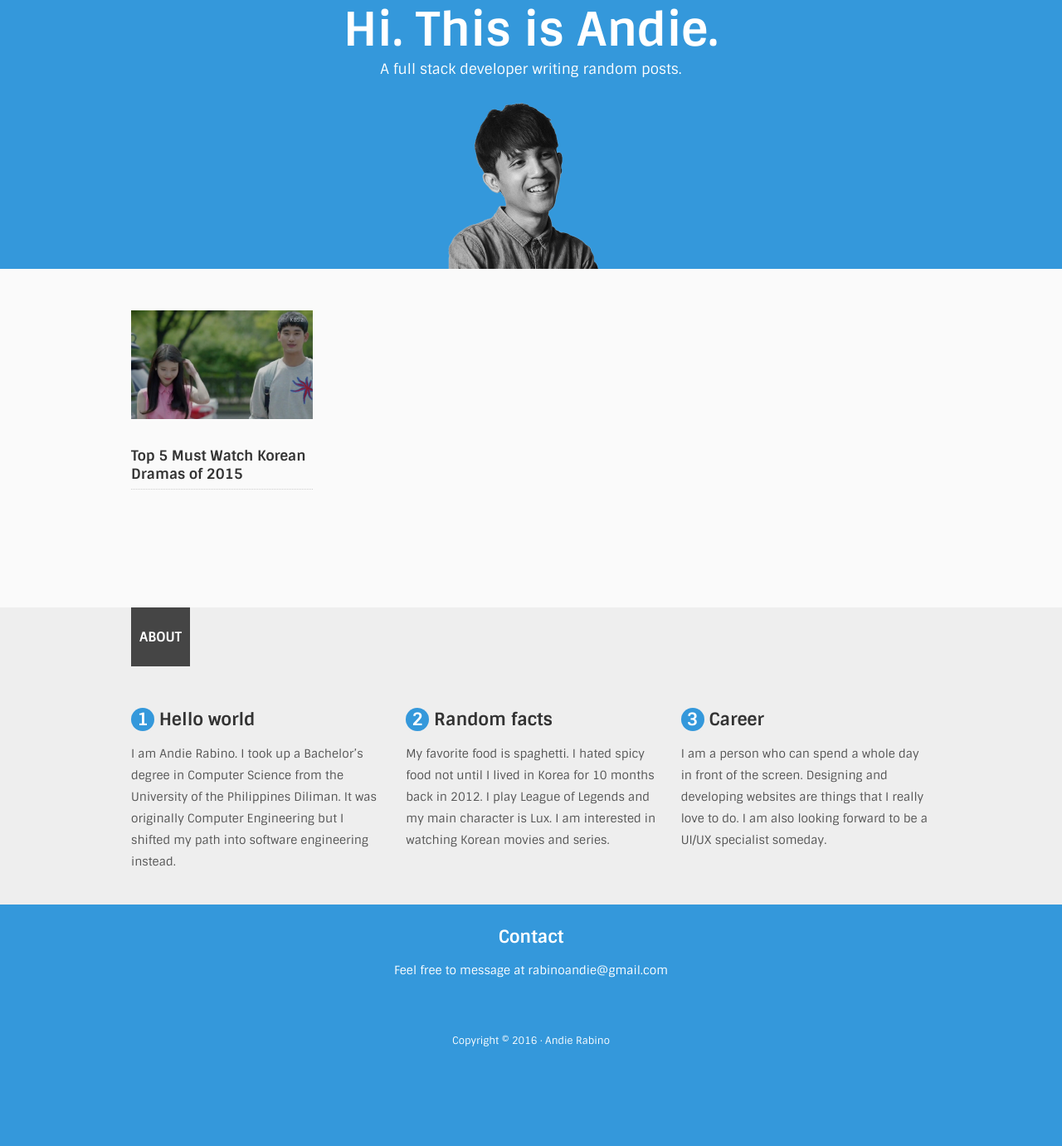
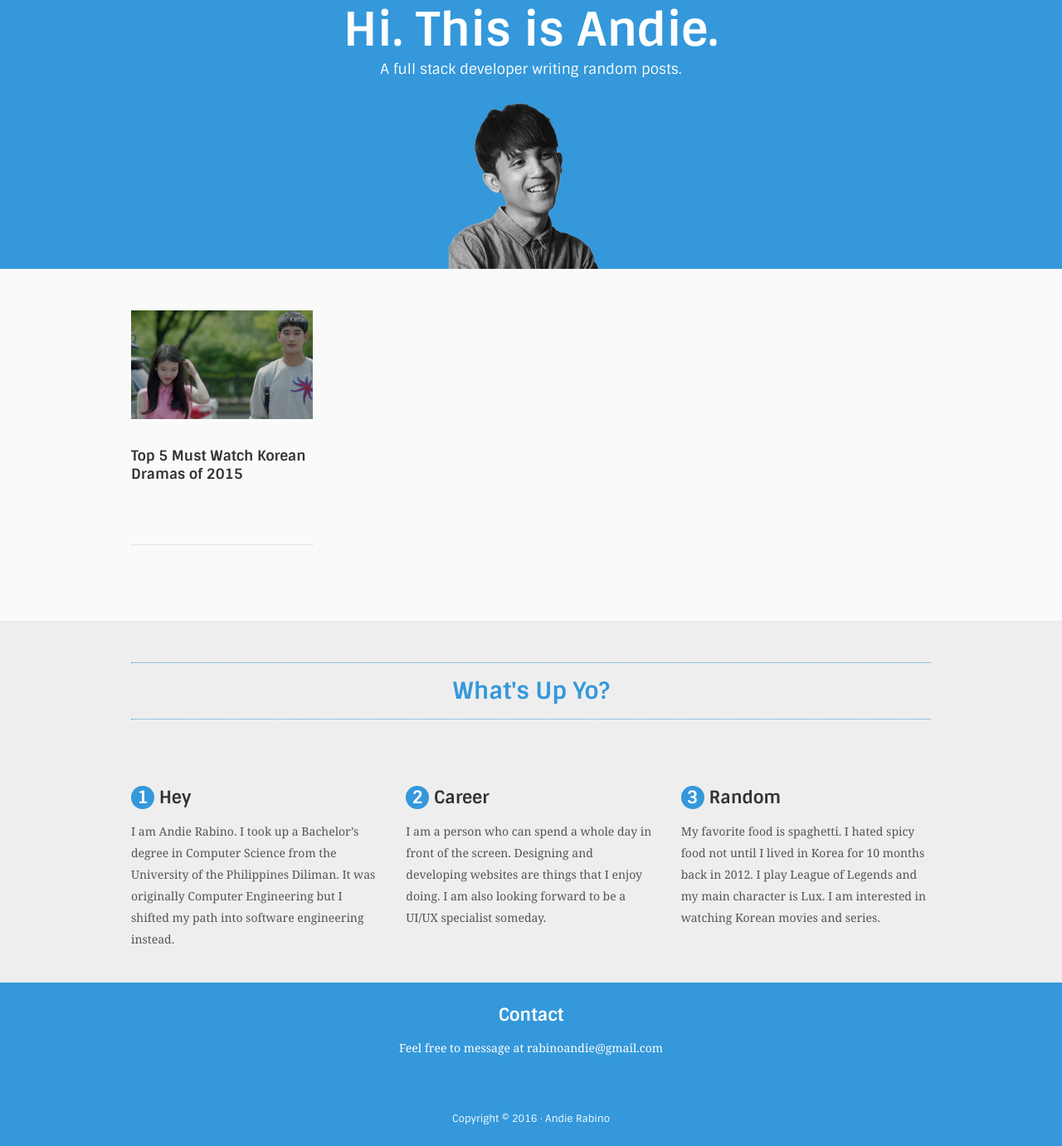
Before and after one commit to heyandie/andierabino, a Django app: page / in a window 1280 px wide. Shown: the part 71-1452 px from the top of the page at 83% size. Before the commit the page ends 1332 px from the top, so only its background shows below. Run offline with Django 3.2, Linux system fonts and the light colour scheme; data comes from the database, SQL or seed files in the repository.

Commit message:
updated fonts

```diff
--- a/static/css/main.css
+++ b/static/css/main.css
@@ -98,8 +98,9 @@ a {
 }
 
 p, .excerpt {
-  font-family: 'Sintony';
+  font-family: 'Noto Serif';
   font-weight: 300;
+  color: #555;
 }
 
 a:hover {
@@ -112,13 +113,9 @@ a:hover {
 /* ======== */
 
 .section-header {
-  display: inline-block;
-  padding: 25px 10px;
-  font-size: 1.6rem;
-  background-color: #454545;
-  color: #fff;
-  font-weight: bold;
-  margin-bottom: 25px;
+  border-top: 1px dotted #3498db;
+  border-bottom: 1px dotted #3498db;
+  color: #3498db;
 }
 
 .section-header-blue {
@@ -401,7 +398,7 @@ h3 {
 
 h4 {
   font-size: 2.4rem;
-  font-weight: 400;
+  font-weight: normal;
   margin: 0;
 }
 
@@ -415,7 +412,6 @@ p {
   font-size: 1.4rem;
   font-weight: 300;
   line-height: 2.6rem;
-  color: #545454;
 }
 p.instagram {
   max-width: 599px;
@@ -442,8 +438,7 @@ p, .caption, .meta {
 }
 
 .emphasis {
-  font-family: 'Open Sans Semibold';
-  color: #34495e;
+  font-weight: bold;
 }
 
 .excerpt {
--- a/templates/base.html
+++ b/templates/base.html
@@ -13,7 +13,7 @@
   {% block og_tags %}
   {% endblock %}
   <link rel="stylesheet" type="text/css" href="{% static 'css/main.css' %}" />
-  <link href='https://fonts.googleapis.com/css?family=Roboto+Slab:400,100,300,700' rel='stylesheet' type='text/css'>
+  <link href='https://fonts.googleapis.com/css?family=Noto+Serif:400,700' rel='stylesheet' type='text/css'>
   <link href='https://fonts.googleapis.com/css?family=Sintony:400,700' rel='stylesheet' type='text/css'>
   <script src="/static/js/prism.js"></script>
 
@@ -31,7 +31,7 @@
      ga('send', 'pageview', {
        page: window.location.pathname
      });
-     console.log("Sent data")
+     console.log("Done")
   }
 
   </script>
@@ -60,31 +60,33 @@
   <section id="about" class="grid-container max-10000 padded-bottom-25">
     <div class="grid-container">
       <div class="grid-80 prefix-10 tablet-grid-100 mobile-grid-100">
-        <div class="padded-bottom-25 grid-100">
-
-          <div class="section-header">ABOUT</div>
+        <div class="grid-100 text-center padded-v-50">
+          <h3 class="emphasis section-header padded-v-15">What's Up Yo?</h3>
+          <div class="spacer"></div>
         </div>
         <div class="grid-33 tablet-grid-33">
-          <div class="title"><span class="title-number">1</span> Hello world</div>
+          <div class="title"><span class="title-number">1</span> Hey</div>
           <p>
             I am Andie Rabino. I took up a Bachelor’s degree in Computer Science from the University of the Philippines Diliman.
             It was originally Computer Engineering but I shifted my path into software engineering instead.
           </p>
         </div>
         <div class="grid-33 tablet-grid-33">
-          <div class="title"><span class="title-number">2</span> Random facts</div>
+          <div class="title"><span class="title-number">2</span> Career</div>
+          <p>
+            I am a person who can spend a whole day in front of the screen.
+            Designing and developing websites are things that I enjoy doing.
+            I am also looking forward to be a UI/UX specialist someday.
+          </p>
+        </div>
+        <div class="grid-33 tablet-grid-33">
+          <div class="title"><span class="title-number">3</span> Random</div>
           <p>
             My favorite food is spaghetti. I hated spicy food not until I lived in Korea for 10 months back in 2012.
             I play League of Legends and my main character is Lux. I am interested in watching Korean movies and series.
           </p>
         </div>
-        <div class="grid-33 tablet-grid-33">
-          <div class="title"><span class="title-number">3</span> Career</div>
-          <p>
-            I am a person who can spend a whole day in front of the screen.
-            Designing and developing websites are things that I really love to do.
-            I am also looking forward to be a UI/UX specialist someday.
-          </p>
+
       </div>
     </div>
   </section>
@@ -100,7 +102,6 @@
     <div class="meta text-thin">
       Copyright © 2016 · Andie Rabino
     </div>
-    </div>
   </section>
 </body>
 </html>
--- a/templates/blog/post.html
+++ b/templates/blog/post.html
@@ -22,7 +22,7 @@
           <div class="text-center padded-v-15 grid-100 grid-100 meta">
             {% load l10n %}
 
-            <span class="text-gray">Posted on {{post.localized_posted|date:"M d, Y g:i A" }}</span>
+            <span class="text-gray excerpt">Posted on {{post.localized_posted|date:"M d, Y g:i A" }}</span>
 
           </div>
 
--- a/templates/index.html
+++ b/templates/index.html
@@ -75,13 +75,14 @@
                 <div class="grid-100 grid-parent blog-thumbnail-details">
                   <div class="blog-list-category category-{{ post.category.split|join:'-'|lower }}">{{ post.category }}</div>
                   <a href="/article/{{post.slug}}"><h5>
-                    <div class="blog-thumbnail-title"><b>{{post.title}}</b></div>
+                    <b>{{post.title}}</b>
                   </h5></a>
 
                   <p class="grid-100 grid-parent blog-thumbnail-excerpt excerpt">
                     {{post.excerpt}}
                   </p>
-                  <div class="grid-100 grid-parent text-thin meta padded-top-15">
+                  <div class="divider"></div>
+                  <div class="grid-100 grid-parent text-thin meta">
                     {% load l10n %}
 
                     <!-- {% localize on %}
```
Lines whose indentation alone changed are shown as unchanged.
